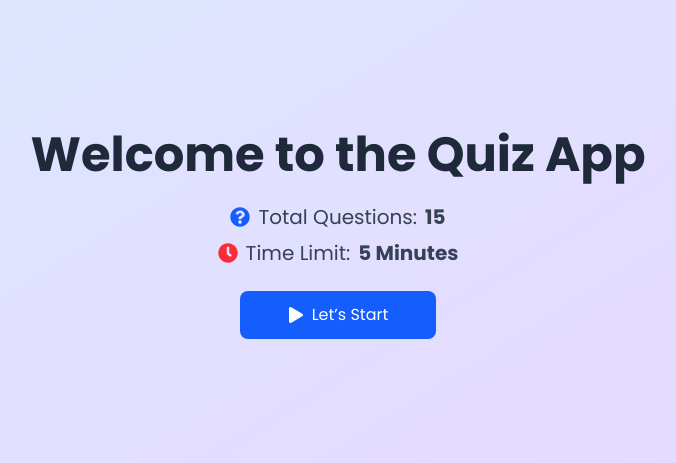
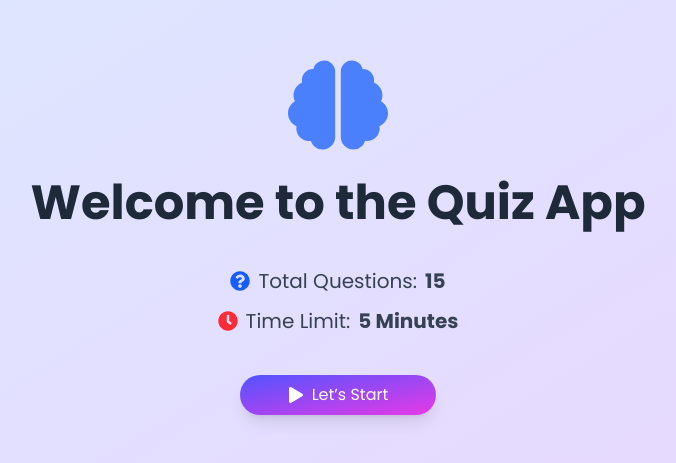
Before and after one commit to razashaikh99/React-Quiz-App, a React (Vite) app: page / in a window 1280 px wide. Shown: the part 165-628 px from the top of the page, without its empty margins (302-978 px from the left). Built offline with nearby package versions, Linux system fonts and the light colour scheme.

Commit message:
update UI

```diff
--- a/src/App.css
+++ b/src/App.css
@@ -11,6 +11,14 @@ body {
   overflow-x: hidden;
 }
 
+.bg-btn {
+  background: linear-gradient(to bottom right, rgb(83, 83, 255), rgb(230, 58, 230));
+}
+
+.bg-btn:hover {
+  background: linear-gradient(to bottom right, rgb(75, 75, 255), rgb(193, 53, 193));
+}
+
 @theme {
   --color-primary: #000;
 }
--- a/src/Components/MainPage.jsx
+++ b/src/Components/MainPage.jsx
@@ -1,6 +1,66 @@
+// import React, { useEffect } from 'react'
+// import { useNavigate } from 'react-router-dom'
+// import { FaClock, FaQuestionCircle, FaPlay, FaBrain } from 'react-icons/fa'
+// import AOS from 'aos'
+// import 'aos/dist/aos.css'
+
+// export default function MainPage() {
+//     const navigate = useNavigate()
+
+//     useEffect(() => {
+//         AOS.init({ duration: 800 });
+//     }, [])
+
+//     const handleStart = () => {
+//         navigate("/quiz")
+//     }
+
+//     return (
+//         <div className="min-h-screen overflow-hidden flex flex-col items-center justify-center text-center px-4">
+
+//             {/* 🧠 Big Icon on Top */}
+//             <FaBrain
+//                 className="text-blue-600 text-[100px] mb-4"
+//                 data-aos="fade-down"
+//             />
+
+//             <h1
+//                 className="text-4xl md:text-5xl font-bold text-gray-800 mb-6"
+//                 data-aos="fade-up"
+//             >
+//                 Welcome to the Quiz App
+//             </h1>
+
+//             <p
+//                 className="text-lg md:text-xl text-gray-700 mb-2 flex items-center gap-2"
+//                 data-aos="fade-right"
+//             >
+//                 <FaQuestionCircle className="text-blue-600" />
+//                 Total Questions: <strong>15</strong>
+//             </p>
+
+//             <p
+//                 className="text-lg md:text-xl text-gray-700 mb-6 flex items-center gap-2"
+//                 data-aos="fade-left"
+//             >
+//                 <FaClock className="text-red-500" />
+//                 Time Limit: <strong>5 Minutes</strong>
+//             </p>
+
+//             <button
+//                 onClick={handleStart}
+//                 className="bg-btn text-white px-12 py-3 rounded-lg flex items-center gap-2 hover:hover-bg-btn transition cursor-pointer"
+//                 data-aos="zoom-in"
+//             >
+//                 <FaPlay /> Let’s Start
+//             </button>
+//         </div>
+//     )
+// }
+
 import React, { useEffect } from 'react'
 import { useNavigate } from 'react-router-dom'
-import { FaClock, FaQuestionCircle, FaPlay } from 'react-icons/fa'
+import { FaClock, FaQuestionCircle, FaPlay, FaBrain } from 'react-icons/fa'
 import AOS from 'aos'
 import 'aos/dist/aos.css'
 
@@ -8,7 +68,7 @@ export default function MainPage() {
     const navigate = useNavigate()
 
     useEffect(() => {
-        AOS.init({ duration: 800 });
+        AOS.init({ duration: 800 })
     }, [])
 
     const handleStart = () => {
@@ -16,37 +76,37 @@ export default function MainPage() {
     }
 
     return (
-        <div className="min-h-screen overflow-hidden flex flex-col items-center justify-center text-center px-4">
-            <h1
-                className="text-4xl md:text-5xl font-bold text-gray-800 mb-6"
+        <div className="min-h-screen bg-gradient-to-br from-blue-100 to-purple-200 flex items-center justify-center px-4">
+            <div
                 data-aos="fade-up"
             >
+                <FaBrain className="text-blue-600 text-[100px] mb-6 animate-pulse mx-auto" />
+
+                <h1 className="mx-auto text-center text-4xl md:text-5xl font-extrabold text-gray-800 mb-10">
                     Welcome to the Quiz App
                 </h1>
 
-            <p
-                className="text-lg md:text-xl text-gray-700 mb-2 flex items-center gap-2"
-                data-aos="fade-right"
-            >
+                <div className="space-y-3 text-lg md:text-xl text-gray-700">
+                    <p className="flex items-center justify-center gap-2">
                         <FaQuestionCircle className="text-blue-600" />
                         Total Questions: <strong>15</strong>
                     </p>
-
-            <p
-                className="text-lg md:text-xl text-gray-700 mb-6 flex items-center gap-2"
-                data-aos="fade-left"
-            >
+                    <p className="flex items-center justify-center gap-2">
                         <FaClock className="text-red-500" />
                         Time Limit: <strong>5 Minutes</strong>
                     </p>
+                </div>
 
                 <button
                     onClick={handleStart}
-                className="bg-blue-600 text-white px-12 py-3 rounded-lg flex items-center gap-2 hover:bg-blue-700 transition cursor-pointer"
+                    className="mt-10 mx-auto bg-btn text-white px-12 py-2 flex items-center gap-2 hover:hover-bg-btn cursor-pointer transition-all duration-300 shadow-lg hover:scale-105 rounded-full"
                     data-aos="zoom-in"
                 >
                     <FaPlay /> Let’s Start
                 </button>
             </div>
+        </div>
     )
 }
+
+// transition-all duration-300 shadow-lg hover:scale-105 rounded-full
--- a/src/Components/QuizPage.jsx
+++ b/src/Components/QuizPage.jsx
@@ -17,28 +17,28 @@ export default function QuizPage() {
     const currentQuestion = questions[currentIndex];
     const hasCheatedRef = useRef(false); // 🔒 cheating flag
 
-    // Cheating Prevention
-    useEffect(() => {
-        const handleVisibilityChange = () => {
-            if (document.visibilityState === "hidden" && !hasCheatedRef.current) {
-                resetQuizDueToCheating();
-            }
-        };
+    // Cheating Logic ....
+    // useEffect(() => {
+    //     const handleVisibilityChange = () => {
+    //         if (document.visibilityState === "hidden" && !hasCheatedRef.current) {
+    //             resetQuizDueToCheating();
+    //         }
+    //     };
 
-        const handleBlur = () => {
-            if (!hasCheatedRef.current) {
-                resetQuizDueToCheating();
-            }
-        };
+    //     const handleBlur = () => {
+    //         if (!hasCheatedRef.current) {
+    //             resetQuizDueToCheating();
+    //         }
+    //     };
 
-        window.addEventListener("blur", handleBlur);
-        document.addEventListener("visibilitychange", handleVisibilityChange);
+    //     window.addEventListener("blur", handleBlur);
+    //     document.addEventListener("visibilitychange", handleVisibilityChange);
 
-        return () => {
-            window.removeEventListener("blur", handleBlur);
-            document.removeEventListener("visibilitychange", handleVisibilityChange);
-        };
-    }, []);
+    //     return () => {
+    //         window.removeEventListener("blur", handleBlur);
+    //         document.removeEventListener("visibilitychange", handleVisibilityChange);
+    //     };
+    // }, []);
 
     const resetQuizDueToCheating = () => {
         hasCheatedRef.current = true; // ✅ Prevent multiple resets
@@ -135,7 +135,7 @@ export default function QuizPage() {
                 <button
                     onClick={goToPrevious}
                     disabled={currentIndex === 0}
-                    className="flex items-center justify-center bg-gray-700 hover:bg-gray-800 text-white font-medium py-2 px-6 rounded-lg shadow disabled:opacity-50 disabled:cursor-not-allowed transition-all text-sm sm:text-base cursor-pointer"
+                    className="flex items-center justify-center bg-gradient-to-r from-gray-800 to-gray-700 hover:bg-gradient-to-l text-white font-medium py-2 px-6 rounded-lg shadow disabled:opacity-50 disabled:cursor-not-allowed transition-all text-sm sm:text-base cursor-pointer"
                 >
                     <ArrowLeft size={18} className="mr-2" />
                     Previous
@@ -145,7 +145,7 @@ export default function QuizPage() {
                     <button
                         onClick={finishQuiz}
                         disabled={answers[currentIndex] === null}
-                        className="flex items-center justify-center bg-green-600 hover:bg-green-700 text-white font-medium py-2 px-6 rounded-lg shadow disabled:opacity-50 disabled:cursor-not-allowed transition-all text-sm sm:text-base cursor-pointer"
+                        className="flex items-center justify-center bg-gradient-to-l from-green-700 to-green-600 hover:bg-gradient-to-r text-white font-medium py-2 px-6 rounded-lg shadow disabled:opacity-50 disabled:cursor-not-allowed transition-all text-sm sm:text-base cursor-pointer"
                     >
                         <CheckCircle size={18} className="mr-2" />
                         Finish Quiz
@@ -154,7 +154,7 @@ export default function QuizPage() {
                     <button
                         onClick={goToNext}
                         disabled={answers[currentIndex] === null}
-                        className="flex items-center justify-center bg-blue-600 hover:bg-blue-700 text-white font-medium py-2 px-6 rounded-lg shadow disabled:opacity-50 disabled:cursor-not-allowed transition-all text-sm sm:text-base cursor-pointer"
+                        className="flex items-center justify-center bg-gradient-to-l from-blue-800 to-blue-700 hover:bg-gradient-to-r text-white font-medium py-2 px-6 rounded-lg shadow disabled:opacity-50 disabled:cursor-not-allowed transition-all text-sm sm:text-base cursor-pointer"
                     >
                         Next
                         <ArrowRight size={18} className="ml-2" />
```
Lines whose indentation alone changed are shown as unchanged.
